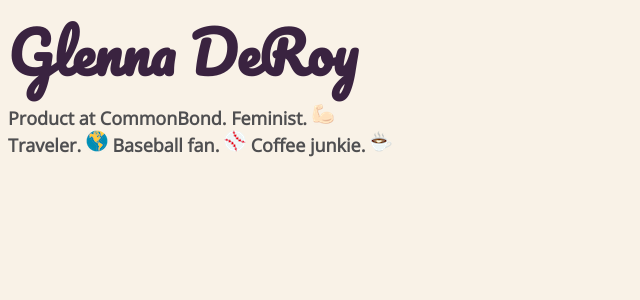
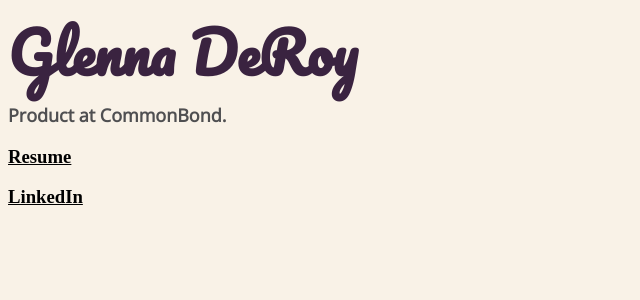
Before and after one commit to ghderoy/ghderoy.github.io, a Jekyll site: the page index.html, which Jekyll copies as it is, in a window 1280 px wide. Shown: the top 300 px of the page, without its empty margins (0-640 px from the left). Built offline with Jekyll 4.4.1, drawn with Linux system fonts in a browser that asks for light colours.

Commit message:
add resume link

```diff
--- a/index.html
+++ b/index.html
@@ -20,6 +20,8 @@
 
 </ul> -->
   <h1>Glenna DeRoy</h1>
-  <h2>Product at CommonBond. Feminist. <img src="assets/images/muscle.png"> </br> Traveler. <img src="assets/images/earth.png"> Baseball fan. <img src="assets/images/baseball.png"> Coffee junkie. <img src="assets/images/coffee.png"></h2>
+  <h2>Product at CommonBond.</h2>
+  <h3><a href="/assets/documents/resume.pdf">Resume</h3>
+  <h3><a href="https://www.linkedin.com/in/ghderoy/">LinkedIn</h3>
 </body>
 </html>
```
